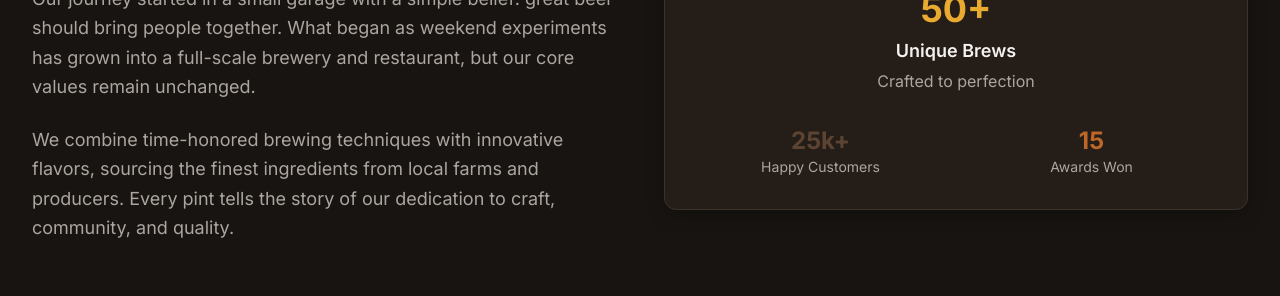
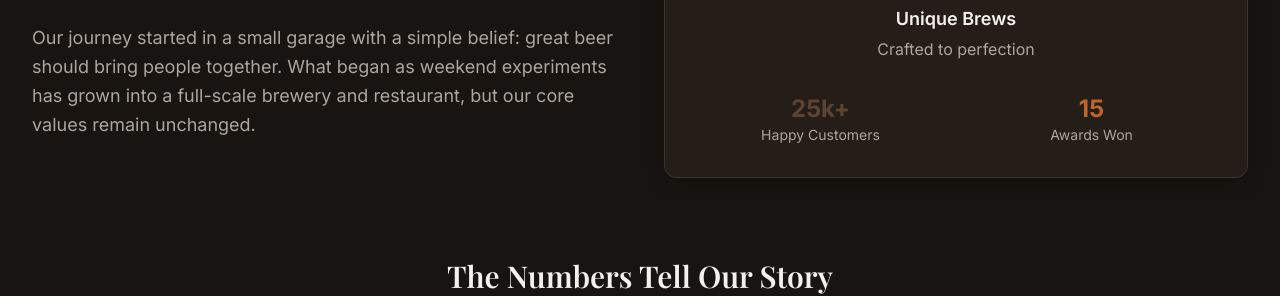
Before and after one commit to Jairedddy/Golden-Barell-Brewery, a React (Vite) app: page / in a window 1280 px wide. Shown: the part 1140-1436 px from the top of the page. Built offline with nearby package versions, Linux system fonts and the light colour scheme; the HTML template or start-up script is replaced by a standard one.

Commit message:
extra text removed.

```diff
--- a/src/components/AboutSection.tsx
+++ b/src/components/AboutSection.tsx
@@ -160,11 +160,6 @@ const AboutSection: React.FC = () => {
               Our journey started in a small garage with a simple belief: great beer should bring
               people together. What began as weekend experiments has grown into a full-scale
               brewery and restaurant, but our core values remain unchanged.
-            </p>
-            <p className="text-lg text-muted-foreground leading-relaxed">
-              We combine time-honored brewing techniques with innovative flavors, sourcing the
-              finest ingredients from local farms and producers. Every pint tells the story of
-              our dedication to craft, community, and quality.
             </p>
           </motion.div>
 
```
